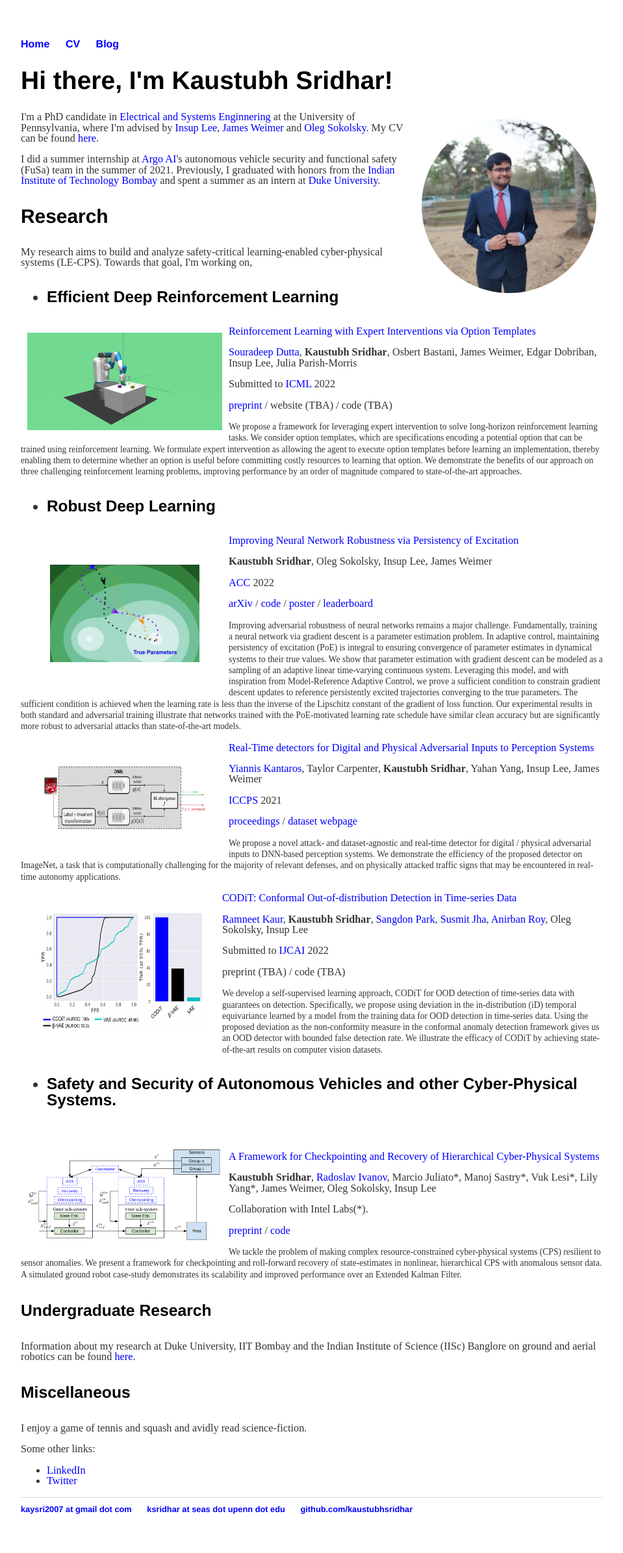
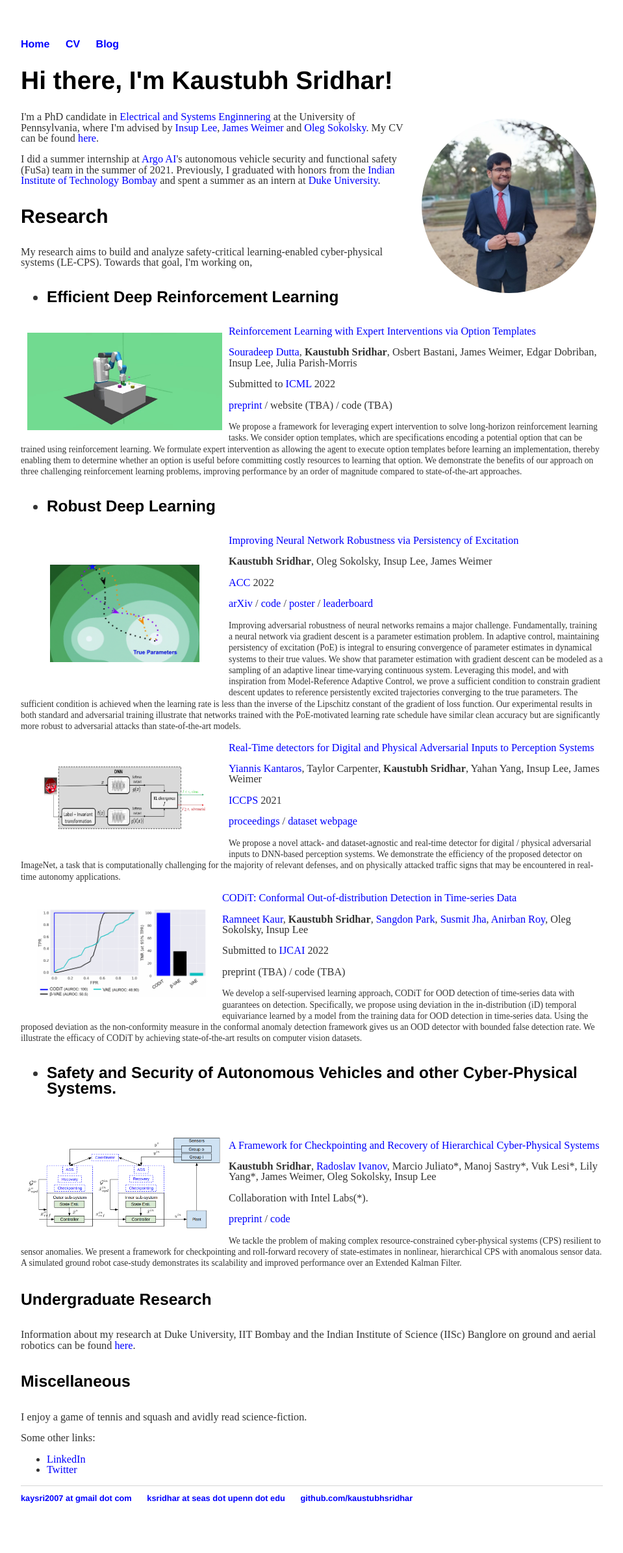
Before and after one commit to kaustubhsridhar/kaustubhsridhar_old.github.io, a Jekyll site: the page built from index.html, in a window 1280 px wide. Shown: the whole page at 65% size, without its empty margins (160-1119 px from the left). Built offline with Jekyll 4.4.1, drawn with Linux system fonts in a browser that asks for light colours.

Commit message:
Update index.html

```diff
--- a/index.html
+++ b/index.html
@@ -50,7 +50,7 @@ title: Welcome To My Homepage
 	<p><small>We propose a novel attack- and dataset-agnostic and real-time detector for digital / physical adversarial inputs to DNN-based perception systems. We demonstrate the efficiency of the proposed detector on ImageNet, a task that is computationally challenging for the majority of relevant defenses, and on physically attacked traffic signs that may be encountered in real-time autonomy applications.</small></p>
 
 	<!--<br>-->
-	<img src="/images/codit.png" alt="codit" align="left" style="width:250px; height:180px; padding: 30px;" class="img_rect">
+	<img src="/images/codit.png" alt="codit" align="left" style="width:260px; height:135px; padding: 25px;" class="img_rect">
 	<p><a id="CODiT"><a href="">CODiT: Conformal Out-of-distribution Detection in Time-series Data</a></a></p>
 	<p><a href="https://scholar.google.com/citations?user=tMfMh_wAAAAJ&hl=en">Ramneet Kaur</a>, <b>Kaustubh Sridhar</b>, <a href="https://sangdon.github.io/">Sangdon Park</a>, <a href="https://susmitjha.github.io/">Susmit Jha</a>, <a href="https://scholar.google.com/citations?user=N9eSuR4AAAAJ&hl=en">Anirban Roy</a>, Oleg Sokolsky, Insup Lee</p>
 	<p>Submitted to <a href="https://www.ijcai.org/">IJCAI</a> 2022</p>
```
